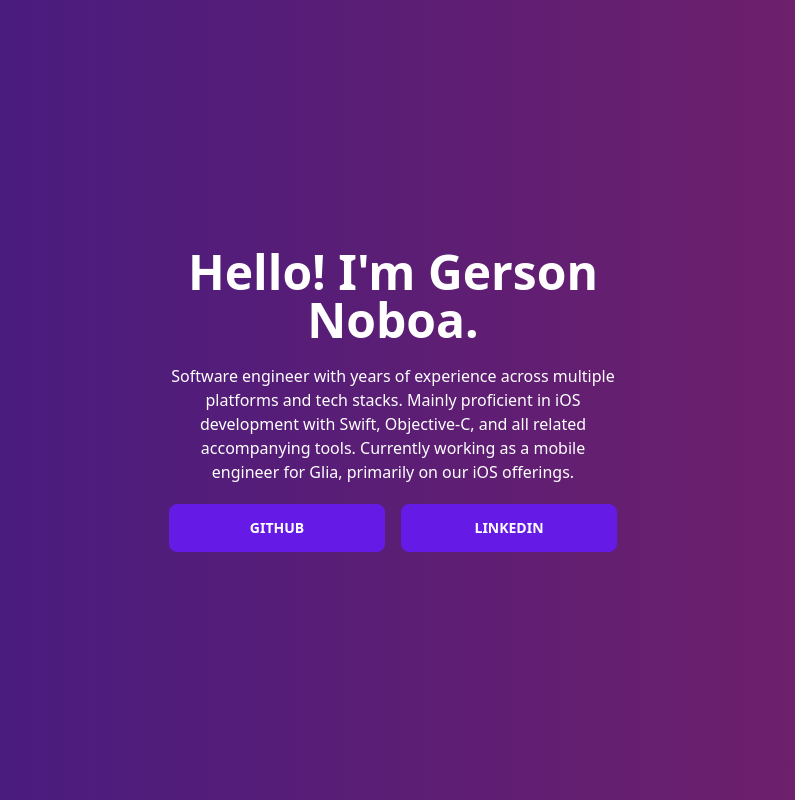
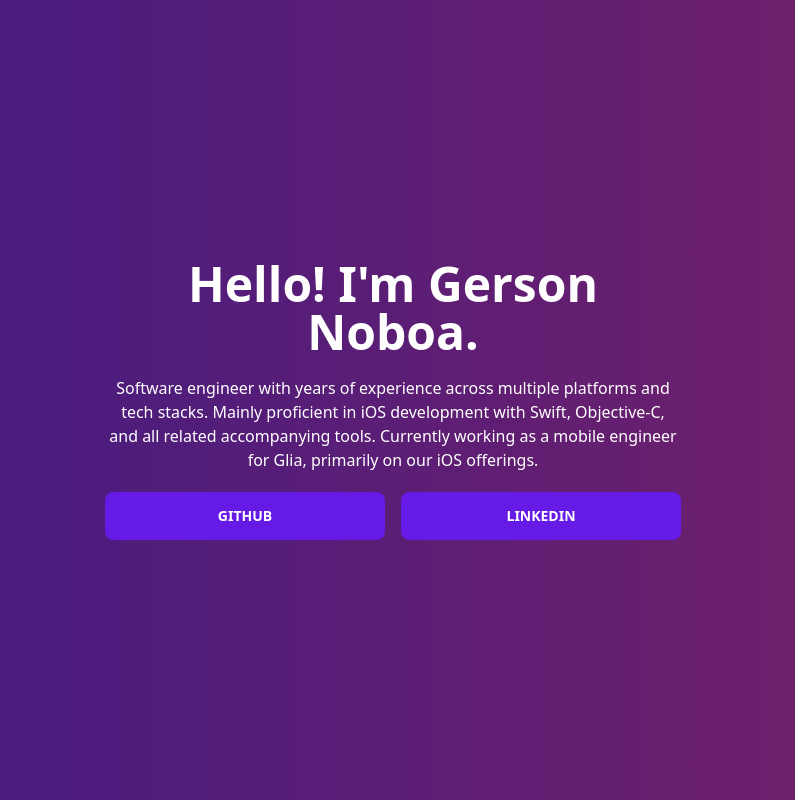
Before and after one commit to gersonnoboa/personal-website, a SvelteKit app: page / in a window 1280 px wide. Shown: the top 800 px of the page, without its empty margins (247-1042 px from the left). Built offline with nearby package versions, Linux system fonts and the light colour scheme.

Commit message:
Change hero max-width

```diff
--- a/src/routes/Hero.svelte
+++ b/src/routes/Hero.svelte
@@ -1,7 +1,7 @@
 <div class="hero min-h-screen bg-gradient-to-r from-primary to-secondary">
 	<div class="hero-overlay bg-opacity-50" />
 	<div class="hero-content text-center text-primary-content">
-		<div class="max-w-md">
+		<div class="max-w-md lg:max-w-xl">
 			<h1 class="mb-5 text-5xl font-bold">Hello! I'm Gerson Noboa.</h1>
 			<p class="mb-5">
 				Software engineer with years of experience across multiple platforms and tech stacks. Mainly
```
